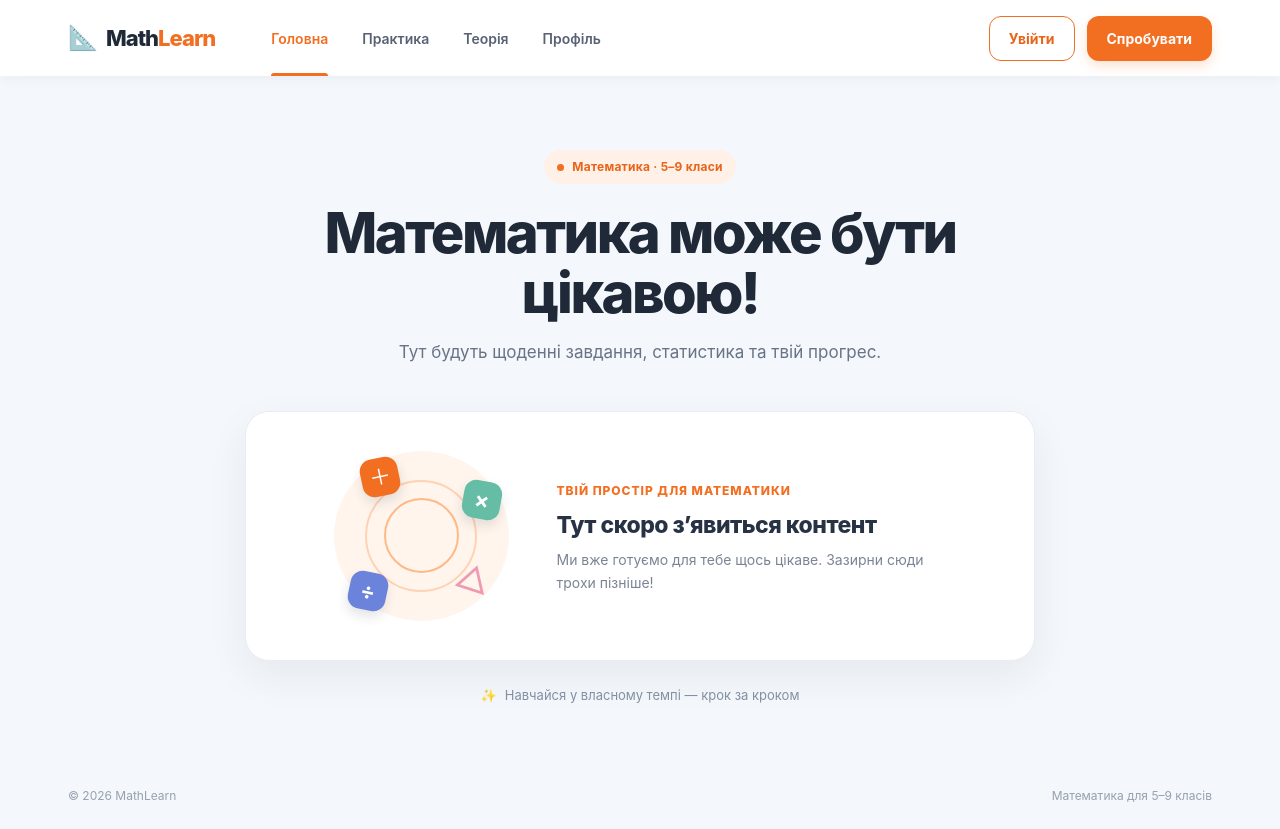
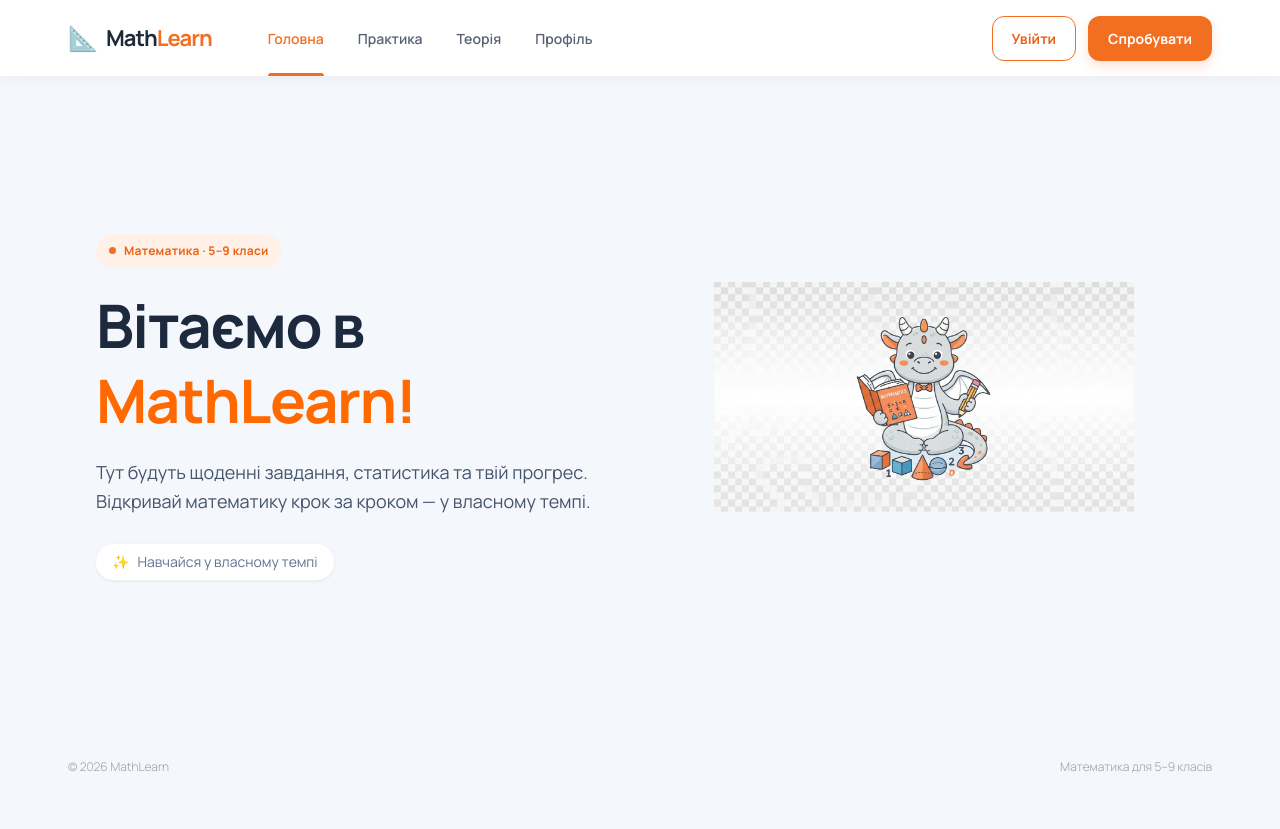
Before and after one commit to IT-Kamianets/math.itkamianets.com, a React (Vite) app: page / in a window 1280 px wide. After the commit the page ends 800 px from the top, so only its background shows below. Built offline with nearby package versions, Linux system fonts and the light colour scheme.

Commit message:
Update MathLearn home page design

```diff
--- a/index.html
+++ b/index.html
@@ -2,6 +2,9 @@
 <html lang="uk">
   <head>
     <meta charset="UTF-8" />
+    <link rel="preconnect" href="https://fonts.googleapis.com" />
+    <link rel="preconnect" href="https://fonts.gstatic.com" crossorigin />
+    <link href="https://fonts.googleapis.com/css2?family=Manrope:wght@300;400;600;700&display=swap" rel="stylesheet" />
     <meta name="viewport" content="width=device-width, initial-scale=1.0" />
     <meta name="theme-color" content="#f4f7fb" />
     <meta name="description" content="MathLearn — простір для вивчення математики у 5–9 класах." />
--- a/src/App.tsx
+++ b/src/App.tsx
@@ -1,15 +1,18 @@
-import { Route, Routes } from 'react-router-dom';
+import { Route, Routes, useNavigate } from 'react-router-dom';
 import Button from './components/Button';
+import Home from './components/Home';
 import Navbar from './components/Navbar';
 import PagePlaceholder from './components/PagePlaceholder';
 
 function NotFound() {
+  const navigate = useNavigate();
+
   return (
     <section className="not-found">
       <span className="not-found-code">404</span>
       <h1>Схоже, ця сторінка загубилася</h1>
       <p>Такої сторінки немає. Повернімося до математики?</p>
-      <Button onClick={() => { window.location.href = '/'; }}>На головну</Button>
+      <Button onClick={() => navigate('/')}>На головну</Button>
     </section>
   );
 }
@@ -20,7 +23,7 @@ export default function App() {
       <Navbar />
       <main className="main-content">
         <Routes>
-          <Route path="/" element={<PagePlaceholder title="Математика може бути цікавою!" description="Тут будуть щоденні завдання, статистика та твій прогрес." />} />
+          <Route path="/" element={<Home />} />
           <Route path="/practice" element={<PagePlaceholder title="Час практикуватися!" description="Тут будуть математичні вправи: тести, рівняння, пошук помилок та покрокові задачі." />} />
           <Route path="/theory" element={<PagePlaceholder title="Зрозуміла математика — поруч" description="Тут будуть короткі уроки з поясненнями, прикладами та формулами." />} />
           <Route path="/profile" element={<PagePlaceholder title="Твій математичний профіль" description="Тут будуть твій рейтинг, статистика, бали та досягнення." />} />
--- /dev/null
+++ b/src/components/Home.tsx
@@ -0,0 +1,28 @@
+import mascot from '../assets/mascot.png';
+
+export default function Home() {
+  return (
+    <section className="home-hero mx-auto grid w-full max-w-6xl items-center gap-8 px-5 py-10 sm:px-8 md:grid-cols-2 md:gap-12 md:py-16">
+      <div className="home-hero__art order-1 flex justify-center md:order-2">
+        <img
+          className="home-mascot h-auto w-full max-w-[420px] object-contain"
+          src={mascot}
+          alt="Дракон-маскот MathLearn"
+          fetchPriority="high"
+        />
+      </div>
+      <div className="home-hero__copy order-2 text-center md:order-1 md:text-left">
+        <span className="eyebrow"><span className="eyebrow-dot" /> Математика · 5–9 класи</span>
+        <h1 className="mt-5 text-4xl font-bold leading-tight tracking-tight text-slate-800 sm:text-5xl lg:text-6xl">
+          Вітаємо в <span className="text-orange-500">MathLearn!</span>
+        </h1>
+        <p className="mt-5 text-base font-normal leading-relaxed text-slate-600 sm:text-lg">
+          Тут будуть щоденні завдання, статистика та твій прогрес. Відкривай математику крок за кроком — у власному темпі.
+        </p>
+        <div className="mt-7 inline-flex items-center gap-2 rounded-full bg-white px-4 py-2 text-sm font-normal text-slate-500 shadow-sm ring-1 ring-slate-100">
+          <span aria-hidden="true">✨</span> Навчайся у власному темпі
+        </div>
+      </div>
+    </section>
+  );
+}
--- a/src/styles.css
+++ b/src/styles.css
@@ -1,7 +1,7 @@
 @import "tailwindcss";
 
 :root {
-  font-family: Inter, ui-sans-serif, system-ui, -apple-system, BlinkMacSystemFont, "Segoe UI", sans-serif;
+  font-family: "Manrope", ui-sans-serif, system-ui, -apple-system, BlinkMacSystemFont, "Segoe UI", sans-serif;
   color: #1f2937;
   background: #f4f7fb;
   font-synthesis: none;
@@ -9,7 +9,7 @@
   -webkit-font-smoothing: antialiased;
   -moz-osx-font-smoothing: grayscale;
   font-optical-sizing: auto;
-  font-weight: 400;
+  font-weight: 300;
 }
 
 * { box-sizing: border-box; }
@@ -41,7 +41,7 @@ a { color: inherit; text-decoration: none; }
 .hero-copy { max-width: 700px; margin: 0 auto 44px; text-align: center; }
 .eyebrow { display: inline-flex; align-items: center; gap: 8px; padding: 8px 13px; color: #e96319; background: #fff1e7; border-radius: 999px; font-size: 12px; font-weight: 700; letter-spacing: .02em; }
 .eyebrow-dot { width: 7px; height: 7px; background: #f26e21; border-radius: 50%; }
-.hero h1, .not-found h1 { margin: 19px 0 14px; color: #1f2937; font-size: clamp(36px, 5vw, 56px); line-height: 1.08; font-weight: 800; letter-spacing: -2.5px; }
+.hero h1, .not-found h1 { margin: 19px 0 14px; color: #1f2937; font-size: clamp(36px, 5vw, 56px); line-height: 1.08; font-weight: 700; letter-spacing: -2.5px; }
 .hero-description { max-width: 620px; margin: 0 auto; color: #687386; font-size: 17px; line-height: 1.7; }
 .placeholder-card { min-height: 250px; max-width: 790px; margin: 0 auto; padding: 34px 56px; display: flex; align-items: center; justify-content: center; gap: 48px; border: 1px solid #e8edf4; border-radius: 24px; background: #fff; box-shadow: 0 15px 40px rgb(39 61 91 / 7%); }
 .placeholder-art { position: relative; flex: 0 0 175px; height: 170px; border-radius: 50%; background: #fff5ed; display: grid; place-items: center; }
@@ -56,7 +56,7 @@ a { color: inherit; text-decoration: none; }
 .art-shape { position: absolute; right: 18px; bottom: 17px; color: #ef9ab0; font-size: 34px; transform: rotate(18deg); }
 .placeholder-message { max-width: 390px; }
 .placeholder-label { color: #f26e21; font-size: 12px; font-weight: 800; letter-spacing: .08em; text-transform: uppercase; }
-.placeholder-message h2 { margin: 10px 0 8px; color: #273244; font-size: 23px; line-height: 1.25; font-weight: 800; letter-spacing: -.5px; }
+.placeholder-message h2 { margin: 10px 0 8px; color: #273244; font-size: 23px; line-height: 1.25; font-weight: 700; letter-spacing: -.5px; }
 .placeholder-message p { margin: 0; color: #7a8494; font-size: 14px; line-height: 1.65; }
 .grade-note { display: flex; justify-content: center; align-items: center; gap: 8px; margin-top: 25px; color: #8290a2; font-size: 13px; }
 .site-footer { max-width: 1200px; width: 100%; margin: 0 auto; padding: 20px 28px 24px; display: flex; justify-content: space-between; color: #97a1af; font-size: 12px; }
@@ -64,6 +64,15 @@ a { color: inherit; text-decoration: none; }
 .not-found-code { color: #f26e21; font-size: 96px; font-weight: 900; letter-spacing: -8px; line-height: 1; }
 .not-found h1 { font-size: clamp(30px, 4vw, 42px); letter-spacing: -1.5px; }
 .not-found p { margin: 0 0 24px; color: #687386; line-height: 1.7; }
+
+.home-mascot { animation: mascot-float 4s ease-in-out infinite; }
+@keyframes mascot-float {
+  0%, 100% { transform: translateY(0); }
+  50% { transform: translateY(-12px); }
+}
+@media (prefers-reduced-motion: reduce) {
+  .home-mascot { animation: none; }
+}
 
 @media (max-width: 767px) {
   .site-header { height: 68px; }
```
Also changed, not shown: src/assets/mascot.png (added).
